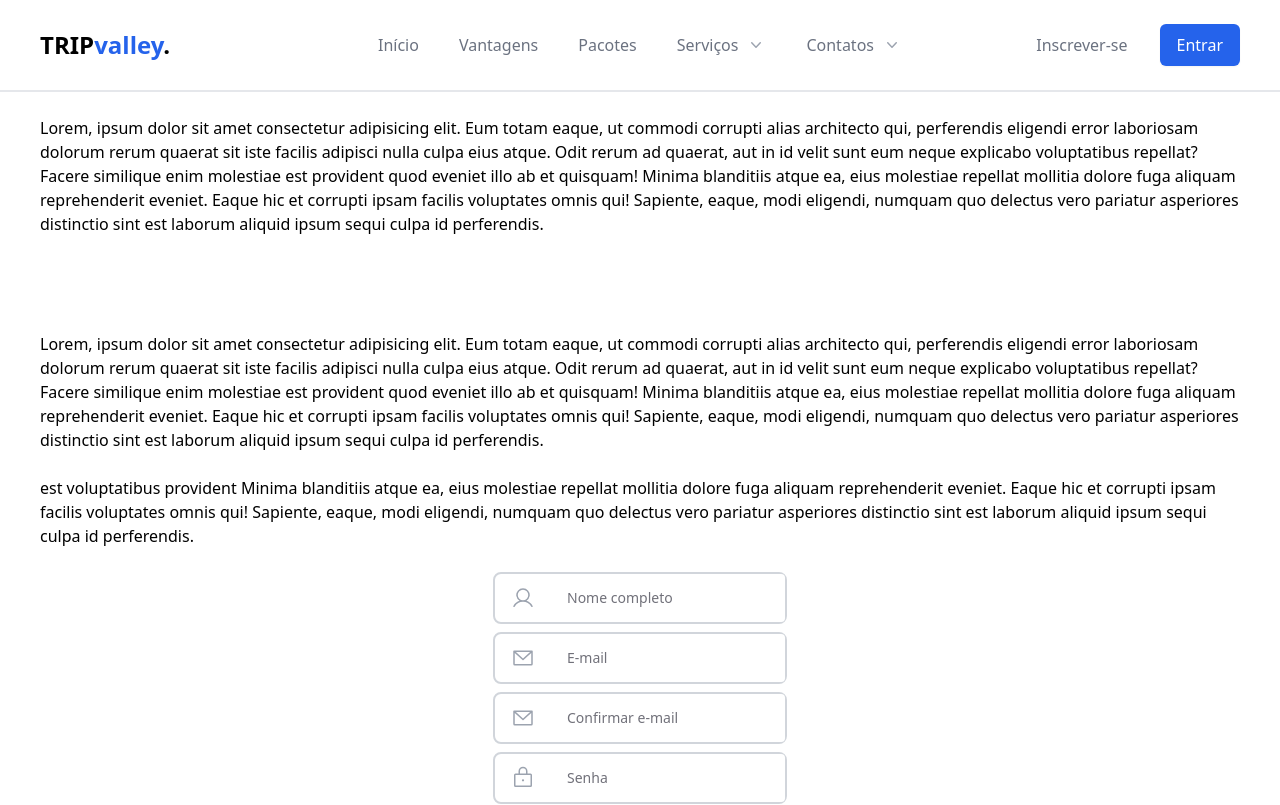
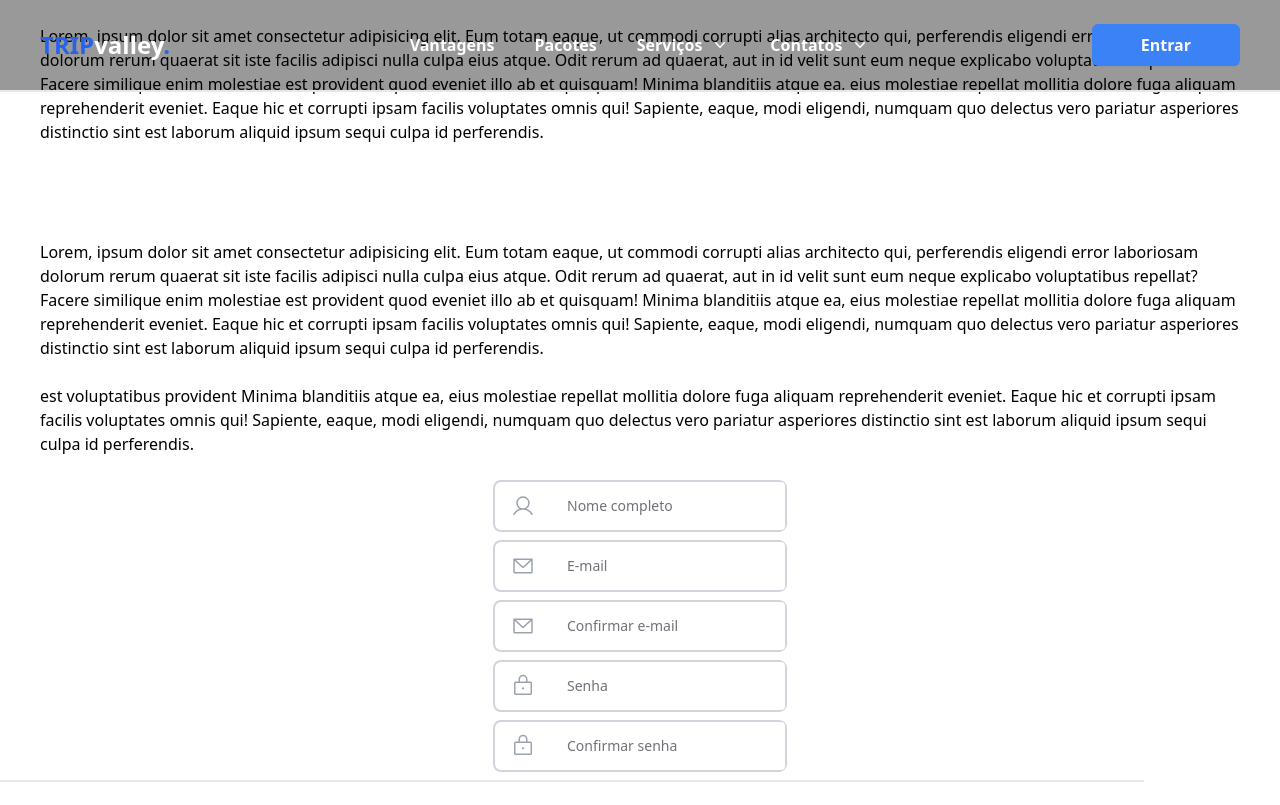
Before and after one commit to lucassb15/TRIP-VALLEY, a Next.js app: page / in a window 1280 px wide. Shown: the top 805 px of the page. Built offline with nearby package versions, Linux system fonts and the light colour scheme.

Commit message:
Added Header

```diff
--- a/src/components/Header.tsx
+++ b/src/components/Header.tsx
@@ -87,13 +87,13 @@ function classNames(...classes: any): any {
 
 export default function Example(): JSX.Element {
     return (
-        <Popover className="static bg-white">
+        <Popover className="fixed w-full z-10 bg-black bg-opacity-40">
             <div className="mx-auto px-0">
                 <div className="flex items-center justify-between border-b-2 border-gray-200 py-6 md:justify-start md:space-x-10 px-10">
                     <div className="flex justify-start lg:w-0 lg:flex-1">
                         <a href="#">
                             <span className="sr-only">Trip Valley</span>
-                            <h1 className='font-bold text-2xl'>TRIP<span className='text-blue-600'>valley</span><span>.</span></h1>
+                            <h1 className='font-black text-2xl text-blue-600'>TRIP<span className="text-white">valley</span><span>.</span></h1>
                         </a>
                     </div>
                     <div className="-my-2 -mr-2 md:hidden">
@@ -103,13 +103,10 @@ export default function Example(): JSX.Element {
                         </Popover.Button>
                     </div>
                     <Popover.Group as="nav" className="hidden space-x-10 md:flex">
-                        <Link href={"/"} className="text-base font-medium text-gray-500 hover:text-gray-900">
-                            Início
-                        </Link>
-                        <a href="#" className="text-base font-medium text-gray-500 hover:text-gray-900">
+                        <a href="#" className="text-base font-semibold text-white transition hover:hover:text-blue-600">
                             Vantagens
                         </a>
-                        <a href="#" className="text-base font-medium text-gray-500 hover:text-gray-900">
+                        <a href="#" className="text-base font-semibold text-white transition hover:hover:text-blue-600">
                             Pacotes
                         </a>
                         <Popover className="relative">
@@ -117,15 +114,15 @@ export default function Example(): JSX.Element {
                                 <>
                                     <Popover.Button
                                         className={classNames(
-                                            open ? 'text-gray-900' : 'text-gray-500',
-                                            'group inline-flex items-center rounded-md bg-white text-base font-medium hover:text-gray-900 focus:outline-none focus:ring-2 focus:ring-blue-500 focus:ring-offset-2'
+                                            open ? 'text-white' : 'text-white',
+                                            'group inline-flex items-center rounded-md transition text-base font-semibold hover:text-blue-600 focus-visible:hidden border-none focus:hidden'
                                         )}
                                     >
                                         <span>Serviços</span>
                                         <ChevronDownIcon
                                             className={classNames(
-                                                open ? 'text-gray-600' : 'text-gray-400',
-                                                'ml-2 h-5 w-5 group-hover:text-gray-500'
+                                                open ? 'hover:text-blue-600' : 'text-white',
+                                                'ml-2 h-5 w-5 group-hover:hover:text-blue-600'
                                             )}
                                             aria-hidden="true"
                                         />
@@ -151,7 +148,7 @@ export default function Example(): JSX.Element {
                                                         >
                                                             <item.icon className="h-6 w-6 flex-shrink-0 text-blue-600" aria-hidden="true" />
                                                             <div className="ml-4">
-                                                                <p className="text-base font-medium text-gray-900">{item.name}</p>
+                                                                <p className="text-base font-semibold text-gray-900">{item.name}</p>
                                                                 <p className="mt-1 text-sm text-gray-500">{item.description}</p>
                                                             </div>
                                                         </a>
@@ -168,15 +165,15 @@ export default function Example(): JSX.Element {
                                 <>
                                     <Popover.Button
                                         className={classNames(
-                                            open ? 'text-gray-900' : 'text-gray-500',
-                                            'group inline-flex items-center rounded-md bg-white text-base font-medium hover:text-gray-900 focus:outline-none focus:ring-2 focus:ring-blue-500 focus:ring-offset-2'
+                                            open ? 'text-gray-900' : 'text-white',
+                                            'group inline-flex items-center transition rounded-md text-base font-semibold hover:text-blue-600  focus-visible:hidden border-hidden focus:hidden'
                                         )}
                                     >
                                         <span>Contatos</span>
                                         <ChevronDownIcon
                                             className={classNames(
-                                                open ? 'text-gray-600' : 'text-gray-400',
-                                                'ml-2 h-5 w-5 group-hover:text-gray-500'
+                                                open ? 'text-white' : 'text-white',
+                                                'ml-2 h-5 w-5 group-hover:text-white'
                                             )}
                                             aria-hidden="true"
                                         />
@@ -216,12 +213,9 @@ export default function Example(): JSX.Element {
                         </Popover>
                     </Popover.Group>
                     <div className="hidden items-center justify-end md:flex md:flex-1 lg:w-0">
-
-                        <Link href={"/register"} ><span className="whitespace-nowrap text-base font-medium text-gray-500 hover:text-gray-900">Inscrever-se</span></Link>
-
                         <Link
                             href="/login"
-                            className="ml-8 inline-flex items-center justify-center whitespace-nowrap rounded-md border border-transparent bg-blue-600 px-4 py-2 text-base font-medium text-white shadow-sm hover:bg-blue-700"
+                            className="ml-8 inline-flex items-center justify-center whitespace-nowrap rounded-md border border-transparent bg-blue-500 px-12 py-2 text-base font-semibold text-white shadow-sm hover:bg-blue-700 transition"
                         >
                             Entrar
                         </Link>
@@ -242,12 +236,6 @@ export default function Example(): JSX.Element {
                     <div className="divide-y-2 divide-gray-50 rounded-lg bg-white shadow-lg ring-1 ring-black ring-opacity-5">
                         <div className="px-5 pt-5 pb-6">
                             <div className="flex items-center justify-between">
-                                <div>
-                                    <a href="#">
-                                        <span className="sr-only">Trip Valley</span>
-                                        <h1 className='font-bold text-2xl'>TRIP<span className='text-blue-600'>valley</span><span>.</span></h1>
-                                    </a>
-                                </div>
                                 <div className="-mr-2">
                                     <Popover.Button className="inline-flex items-center justify-center rounded-md bg-white p-2 text-gray-400 hover:bg-gray-100 hover:text-gray-500 focus:outline-none focus:ring-2 focus:ring-inset focus:ring-blue-500">
                                         <span className="sr-only">Close menu</span>
```
